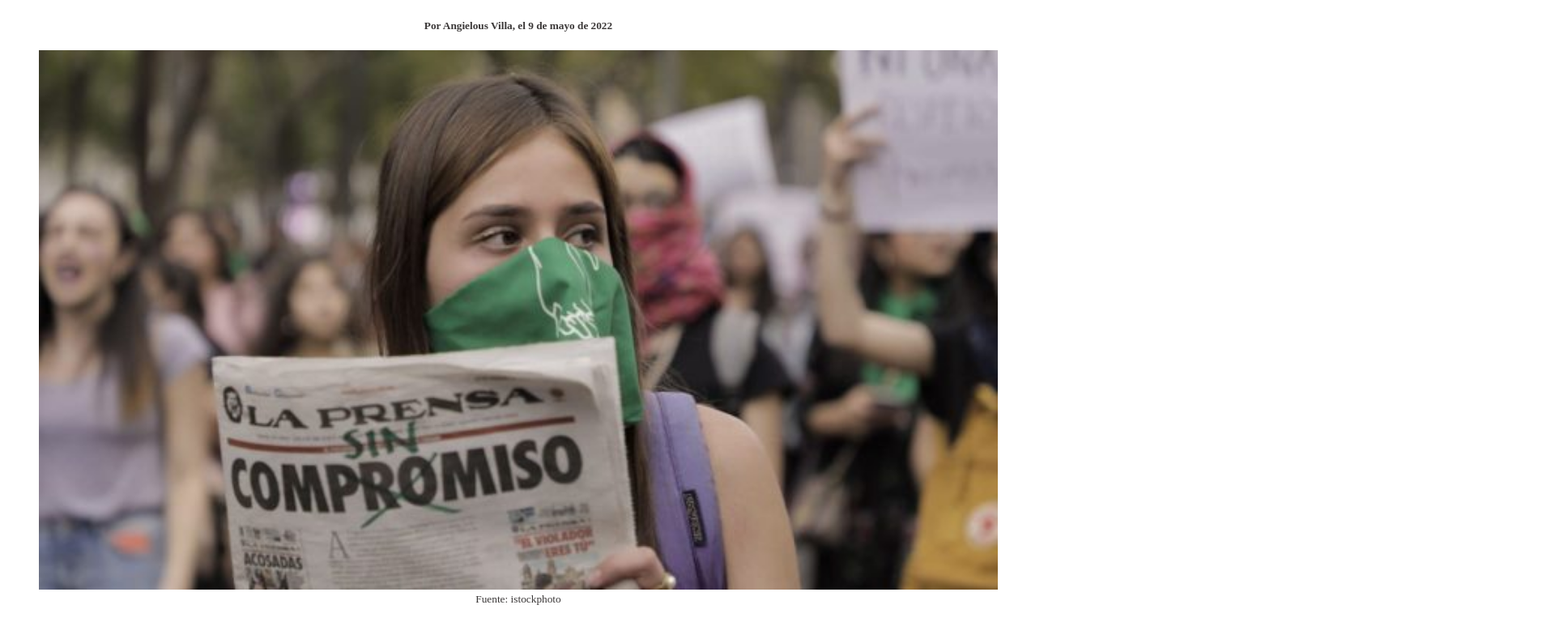
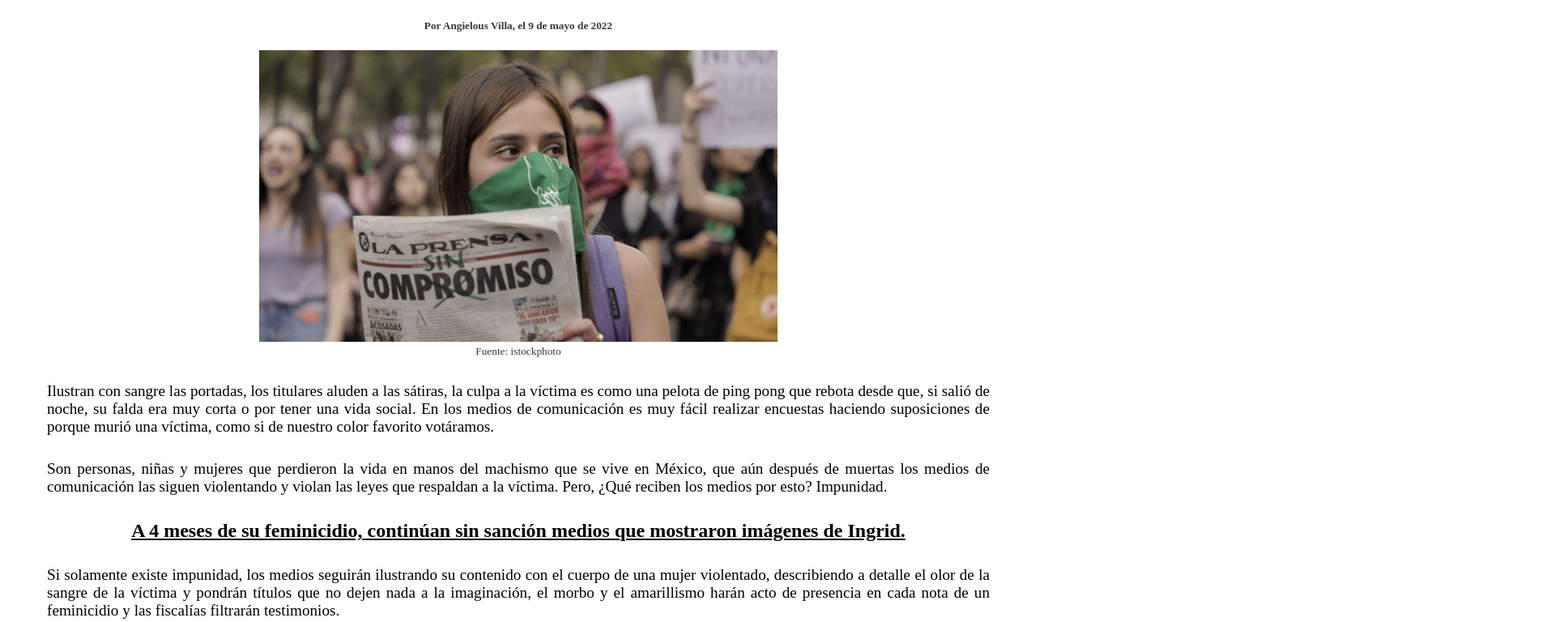
Before and after one commit to jmartingv/devioleta, a plain HTML site: page index.html in a window 1280 px wide. Shown: the part 342-1110 px from the top of the page at 81% size, 1920 px wide, since content can reach past the window. Drawn offline with Linux system fonts and the light colour scheme.

Commit message:
adjust img width

```diff
--- a/style.css
+++ b/style.css
@@ -76,8 +76,8 @@ article a {
   color: #000;
 }
 
-article img {
-  width: 100%;
+article figure {
+  max-width: 100%;
   height: auto;
 }
 
```
